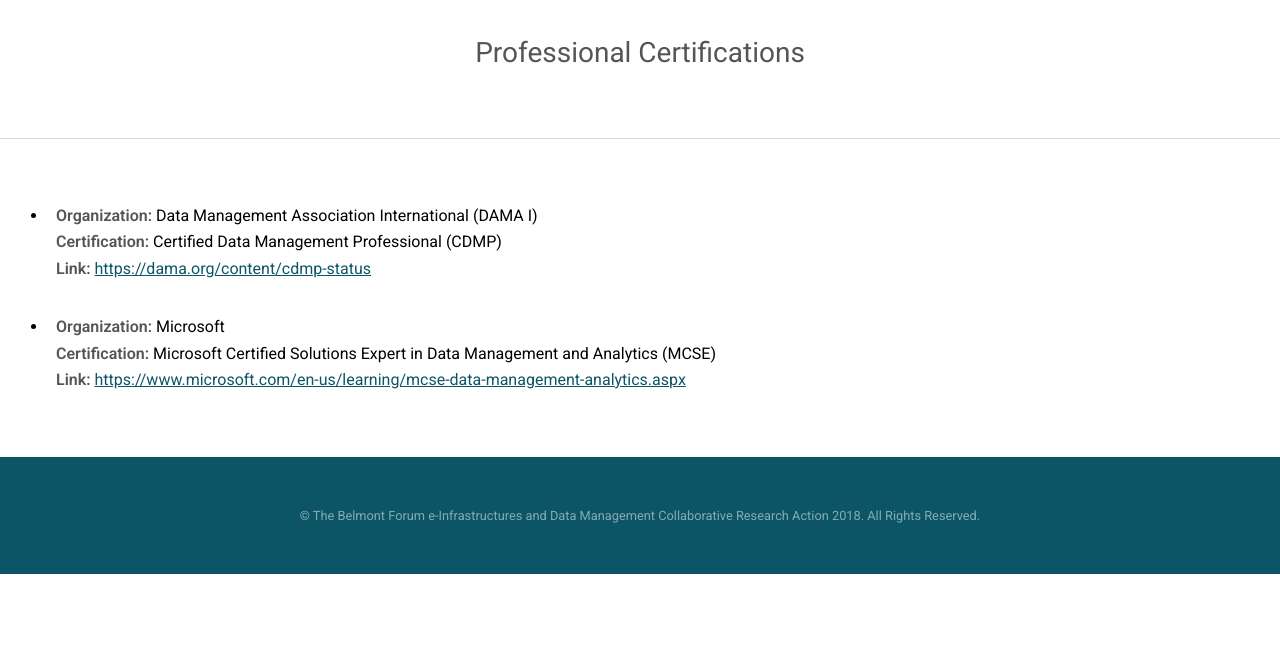
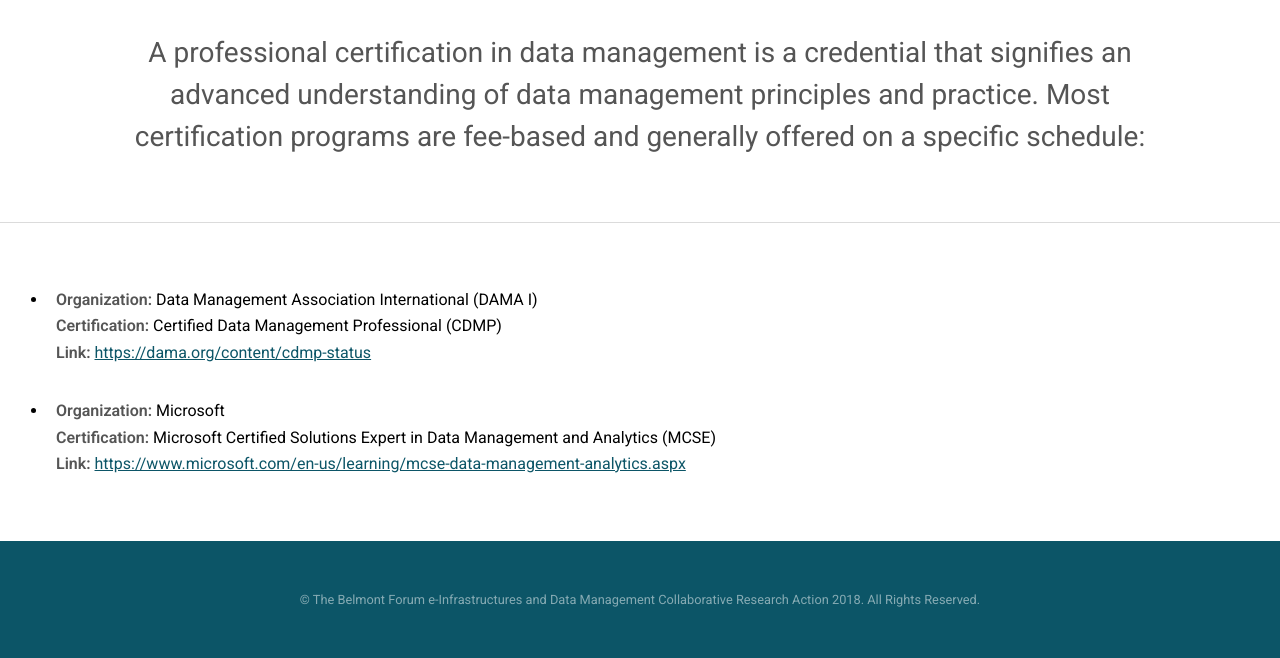
Before and after one commit to bfe-inf/toolkit, a Jekyll site: the page built from dmt-profcerts.html, in a window 1280 px wide. Shown: the part 290-948 px from the top of the page. Built offline with Jekyll 4.4.1, drawn with Linux system fonts in a browser that asks for light colours; before the commit the page ends 900 px from its top, so only the background shows below that.

Commit message:
Update dmt-profcerts.html

```diff
--- a/dmt-profcerts.html
+++ b/dmt-profcerts.html
@@ -48,7 +48,7 @@
 			<section id="main" class="wrapper" style="padding-bottom: 0px;">
 				<div class="inner">
 					<header class="align-center">
-						<h3>Professional Certifications</h3>
+						<h3>A professional certification in data management is a credential that signifies an advanced understanding of data management principles and practice. Most certification programs are fee-based and generally offered on a specific schedule: </h3>
 					</header>
 			</section>
 			<hr>
```
